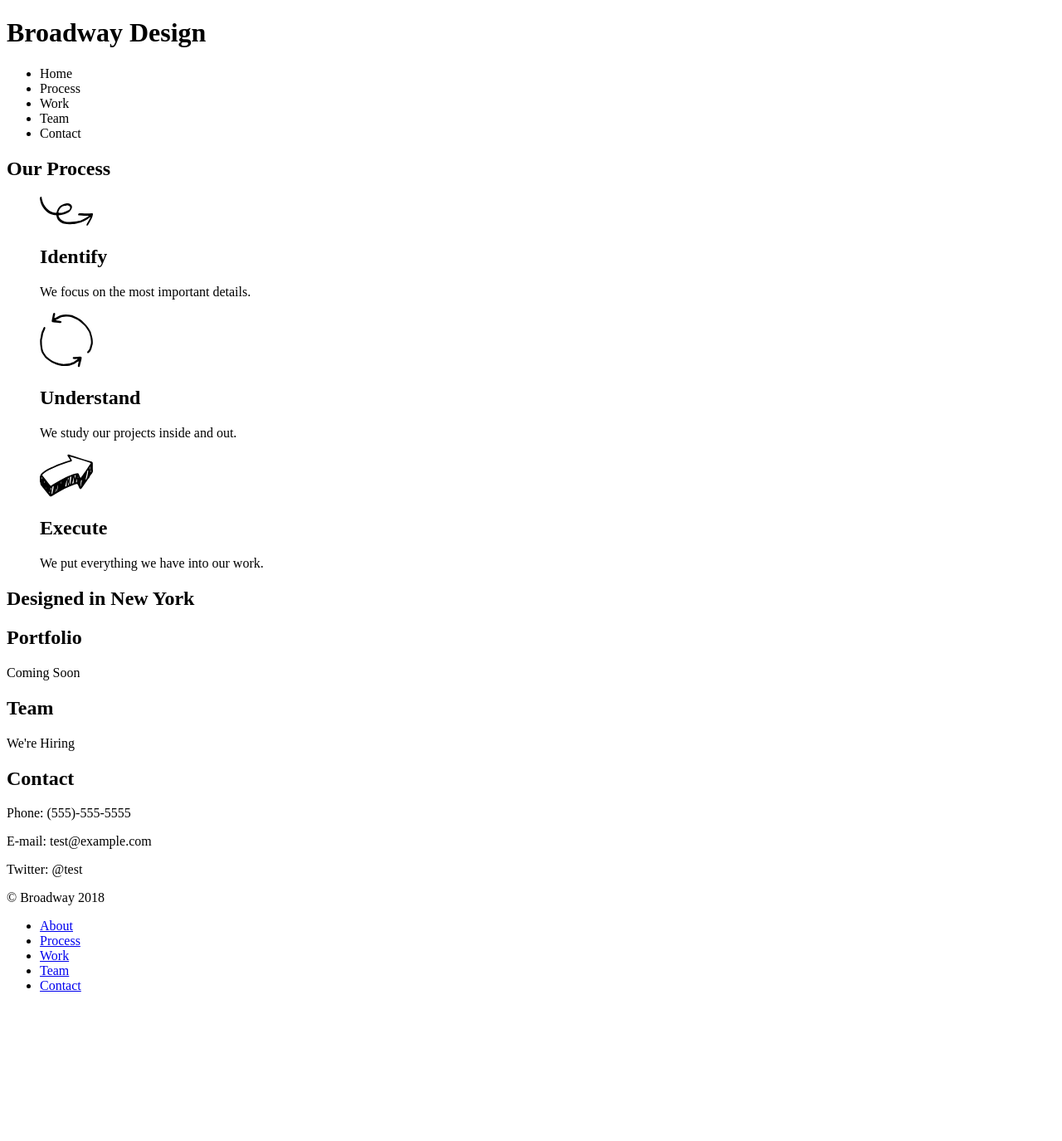
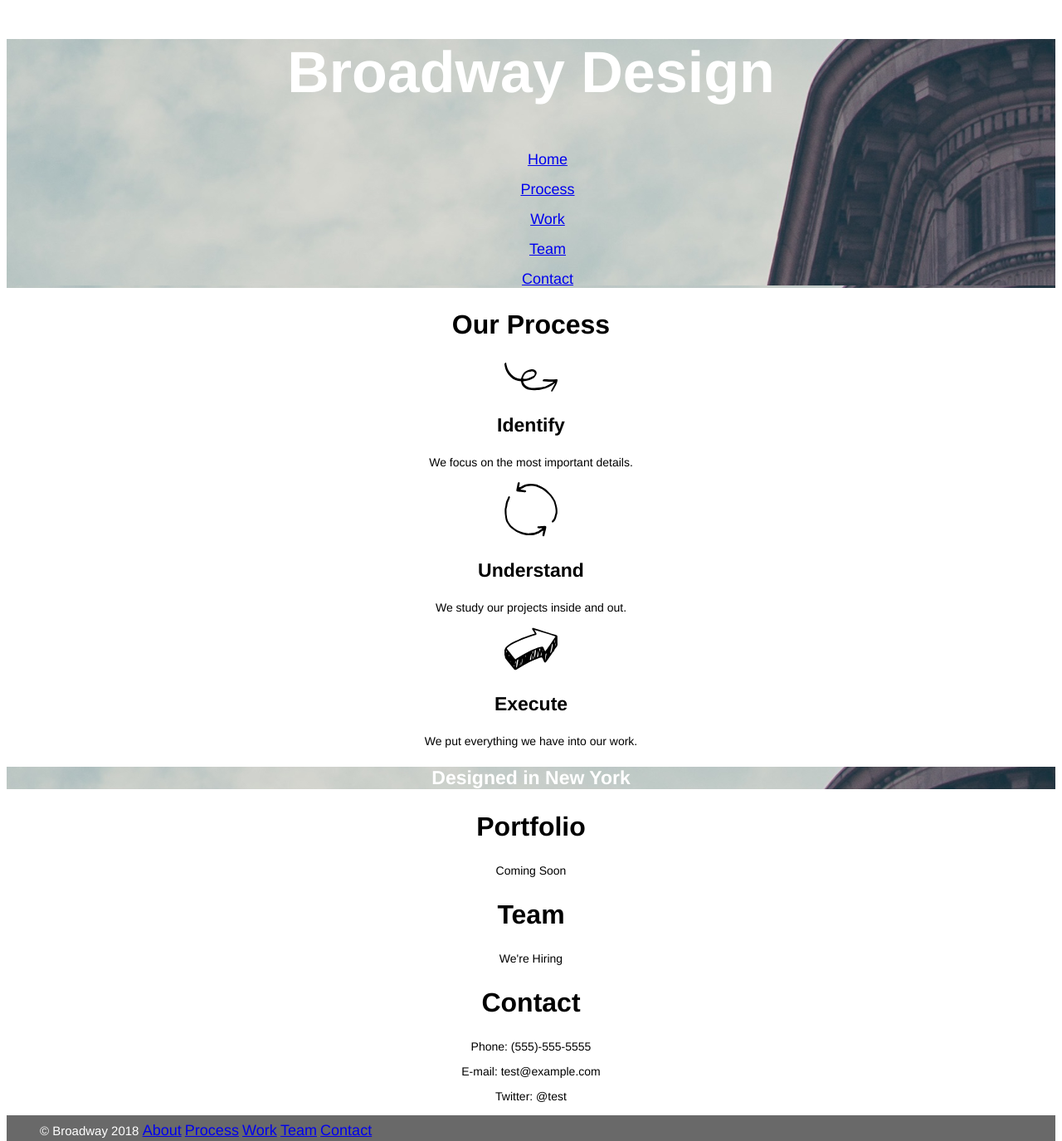
Before and after one commit to JuanInAMillion/broadway, a plain HTML site: page index.html in a window 1280 px wide. Shown: the top 1375 px of the page at 83% size. Before the commit the page ends 1213 px from the top, so only its background shows below. Drawn offline with Linux system fonts and the light colour scheme.

Commit message:
added style

```diff
--- a/index.html
+++ b/index.html
@@ -5,6 +5,7 @@
   <meta name="viewport" content="width=device-width, initial-scale=1.0">
   <meta http-equiv="X-UA-Compatible" content="ie=edge">
   <title>Document</title>
+  <link rel="stylesheet" href="resources/css/style.css">
 </head>
 <body>
 <div class="container">
@@ -13,11 +14,11 @@
     <h1>Broadway Design</h1>
     <nav>
       <ul>
-        <li>Home</li>
-        <li>Process</li>
-        <li>Work</li>
-        <li>Team</li>
-        <li>Contact</li>
+        <li><a href="#header">Home</a></li>
+        <li><a href="#process">Process</a></li>
+        <li><a href="#work">Work</a></li>
+        <li><a href="#team">Team</a></li>
+        <li><a href="#contact">Contact</a></li>
       </ul>
     </nav>
   </div>
@@ -26,22 +27,22 @@
     <h2>Our Process</h2>
     <figure>
       <img src="resources/images/identify.svg" alt="identify">
-      <h2>Identify</h2>
+      <h3>Identify</h3>
       <p>We focus on the most important details.</p>
     </figure>
     <figure>
       <img src="resources/images/understand.svg" alt="understand">
-      <h2>Understand</h2>
+      <h3>Understand</h3>
       <p>We study our projects inside and out.</p>
     </figure>
     <figure>
       <img src="resources/images/execute.svg" alt="execute">
-      <h2>Execute</h2>
+      <h3>Execute</h3>
       <p>We put everything we have into our work.</p>
     </figure>
   </div>
 
-  <h2>Designed in New York</h2>
+  <h3 class="lowerheader">Designed in New York</h3>
 
   <div id="work">
     <h2>Portfolio</h2>
@@ -61,13 +62,13 @@
   </div>
 
   <footer>
-    <p>&copy Broadway 2018</p>
     <ul>
-      <li><a href="#">About</a></li>
-      <li><a href="#">Process</a></li>
-      <li><a href="#">Work</a></li>
-      <li><a href="#">Team</a></li>
-      <li><a href="#">Contact</a></li>
+      <li>&copy Broadway 2018</li>
+      <li><a href="#header">About</a></li>
+      <li><a href="#process">Process</a></li>
+      <li><a href="#work">Work</a></li>
+      <li><a href="#team">Team</a></li>
+      <li><a href="#contact">Contact</a></li>
     </ul>
   </footer>
 
--- a/resources/css/style.css
+++ b/resources/css/style.css
@@ -0,0 +1,63 @@
+body{
+  text-align: center;
+  font-family: Helvetica;
+}
+
+#header{
+  background: url('../images/the-flatiron-building.png');
+  width: 100%;
+  height: 300px;
+  color: white;
+}
+
+h1{
+  font-size: 70px;
+  font-weight: bold;
+}
+
+li{
+  list-style: none;
+}
+
+li a{
+  line-height: 2;
+}
+
+a{
+  font-size: 18px;
+}
+a:visited{
+  color: white;
+}
+
+h2{
+  font-size: 32px;
+  font-weight: bold;
+}
+
+h3{
+  font-size: 23px;
+  font-weight: bold;
+}
+
+p{
+  font-size: 14px;
+}
+
+.lowerheader{
+  background: url('../images/the-flatiron-building.png');
+  font-size: 23px;
+  font-weight: bold;
+  color: white;
+}
+
+footer{
+  background-color: dimgray;
+  color: white;
+  font-size: 15px;
+  text-align: left;
+}
+
+footer li{
+  display: inline;
+}
```
